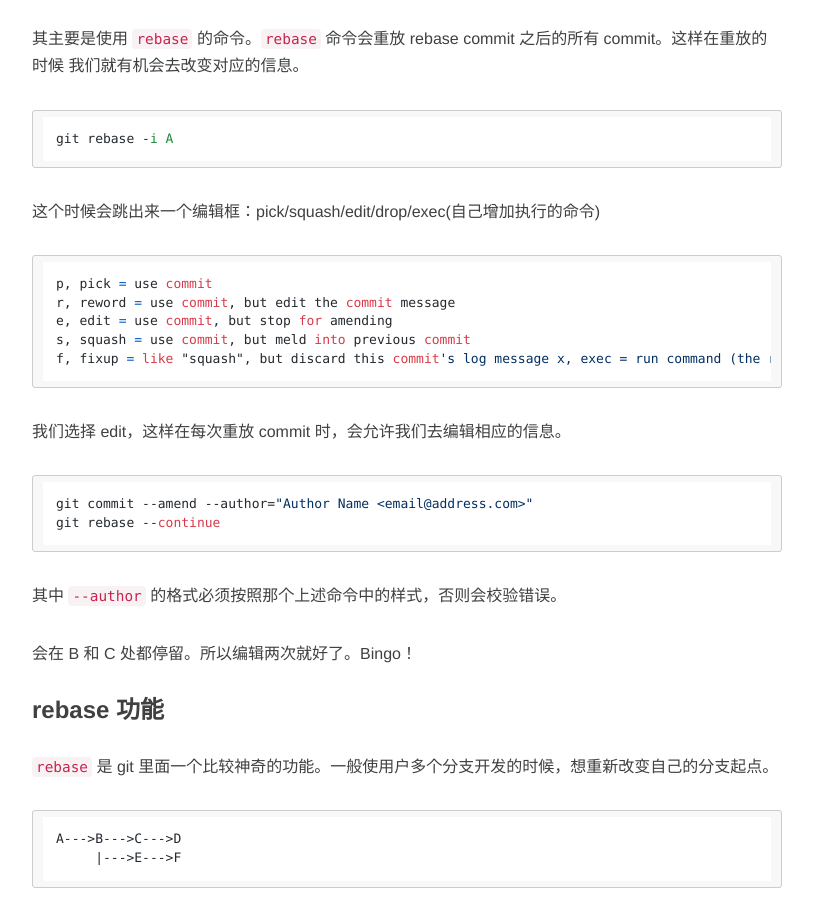
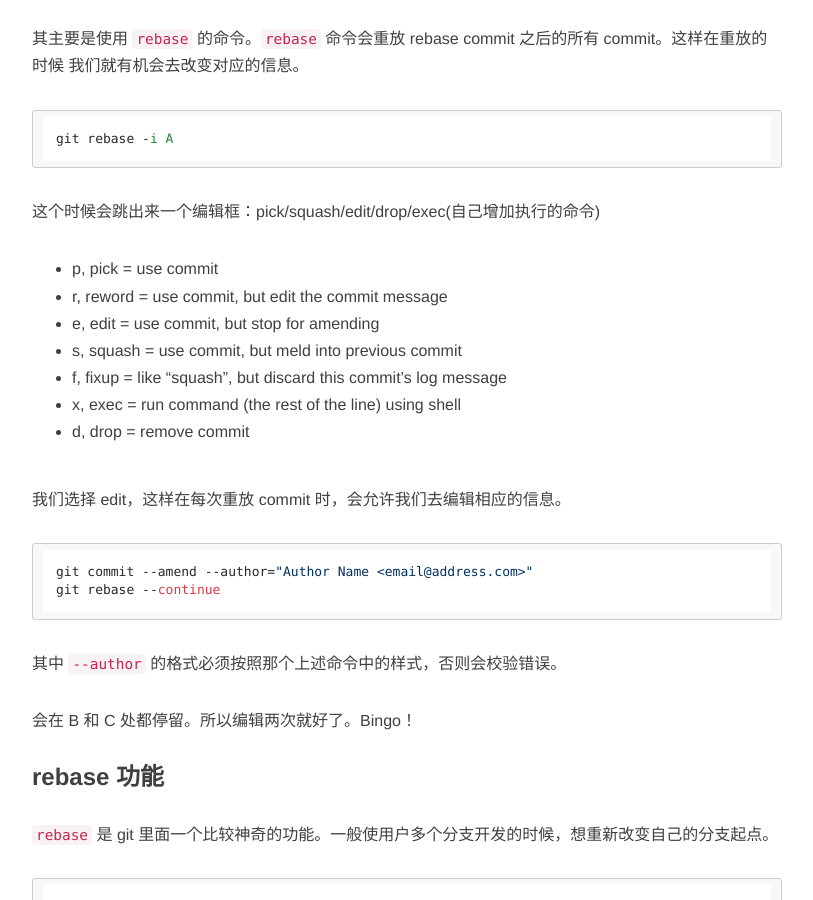
Before and after one commit to chunyang-wen/chunyang-wen.github.io, a Jekyll site: the page built from _posts/2018-04-05-modify-author-of-commit.md, in a window 1280 px wide and 900 px high, scrolled down 1447 px. Shown: the whole window, without its empty margins (233-1046 px from the left). Built offline with Jekyll 4.4.1, drawn with Linux system fonts in a browser that asks for light colours; nearby versions of some CDN libraries; comment, search, counter and statistics services are not loaded.

Commit message:
Modify: fix language

````diff
--- a/_posts/2018-04-05-modify-author-of-commit.md
+++ b/_posts/2018-04-05-modify-author-of-commit.md
@@ -36,7 +36,7 @@
 
 #### 流程
 
-```bash
+```shell
 git reset A # DO NOT add --hard, on your own risk if you do
 git add any-new-file
 git add -u . # changed file
@@ -60,15 +60,13 @@
 
 这个时候会跳出来一个编辑框：pick/squash/edit/drop/exec(自己增加执行的命令)
 
-```conf
-p, pick = use commit
-r, reword = use commit, but edit the commit message
-e, edit = use commit, but stop for amending
-s, squash = use commit, but meld into previous commit
-f, fixup = like "squash", but discard this commit's log message
-x, exec = run command (the rest of the line) using shell
-d, drop = remove commit
-```
++ p, pick = use commit
++ r, reword = use commit, but edit the commit message
++ e, edit = use commit, but stop for amending
++ s, squash = use commit, but meld into previous commit
++ f, fixup = like "squash", but discard this commit's log message
++ x, exec = run command (the rest of the line) using shell
++ d, drop = remove commit
 
 我们选择 edit，这样在每次重放 commit 时，会允许我们去编辑相应的信息。
 
````
